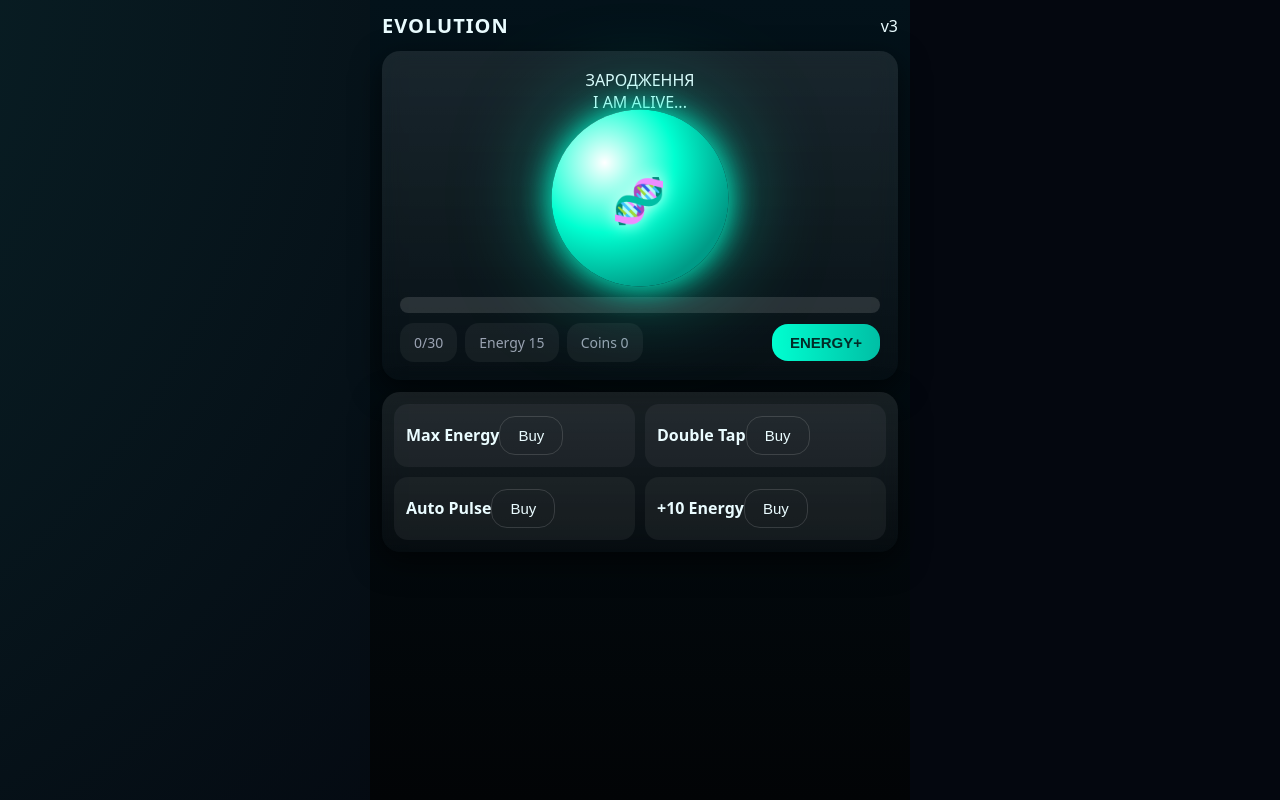
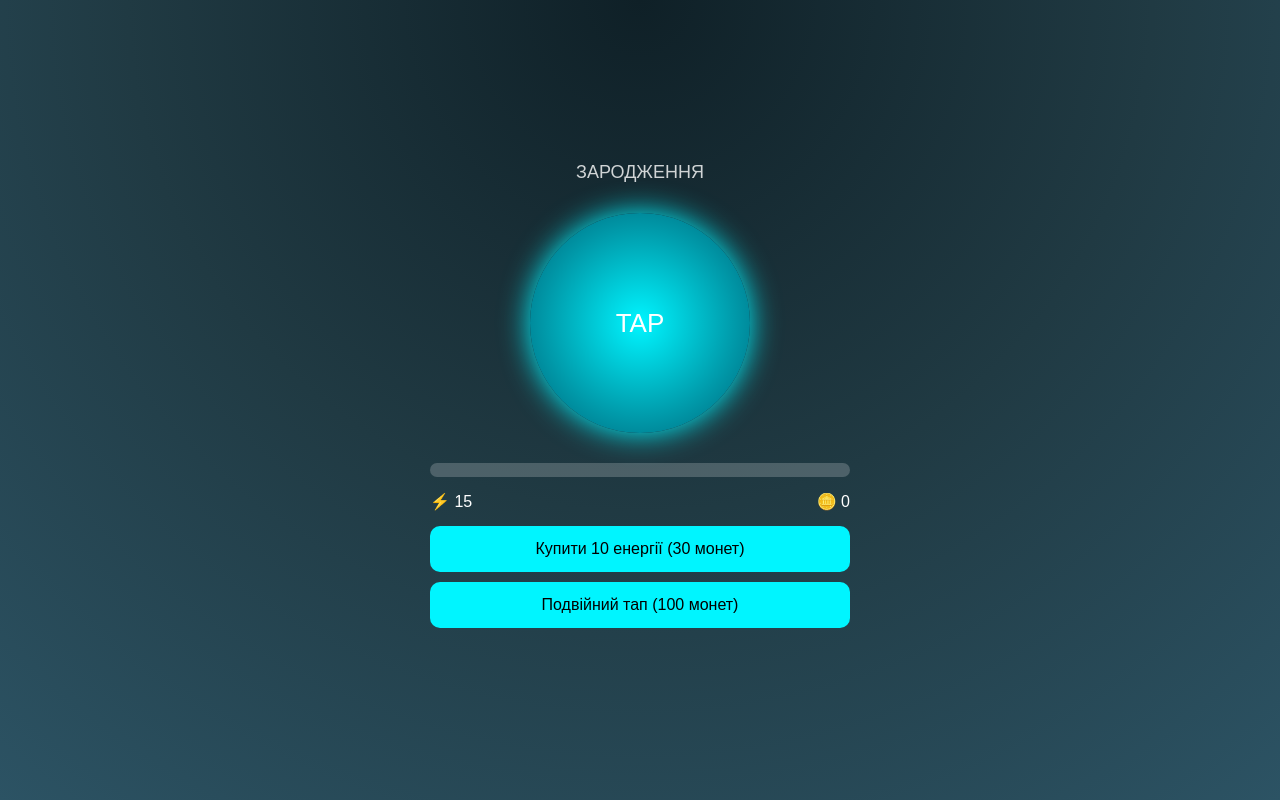
Before and after one commit to Aliina-ai/evolution-game, a plain HTML site: page index.html in a window 1280 px wide. Drawn offline with Linux system fonts and the light colour scheme.

Commit message:
Update index.html

```diff
--- a/index.html
+++ b/index.html
@@ -1,142 +1,171 @@
-<!doctype html>
+<!DOCTYPE html>
 <html lang="uk">
 <head>
-  <meta charset="utf-8" />
-  <meta name="viewport" content="width=device-width,initial-scale=1,maximum-scale=1,user-scalable=no" />
-  <title>EVOLUTION — Neon Clicker</title>
-  <style>
-    :root{--bg:#05070b;--card:#0b0f1a;--accent:#00ffd1;--muted:#9aa3b2;--glass:rgba(255,255,255,0.05)}
-    *{box-sizing:border-box}
-    html,body{height:100%;margin:0;font-family:system-ui;color:#eafcff;overflow:hidden}
+<meta charset="UTF-8">
+<title>EVOLUTION — Phase 0</title>
+<meta name="viewport" content="width=device-width, initial-scale=1.0">
+<style>
+body {
+  margin: 0;
+  font-family: Arial, sans-serif;
+  background: radial-gradient(circle at top, #0f2027, #203a43, #2c5364);
+  color: white;
+  display: flex;
+  justify-content: center;
+  align-items: center;
+  height: 100vh;
+}
 
-    body{background:radial-gradient(circle at 20% 20%, #0b2a2f, #04070f 60%),linear-gradient(120deg, #0a1a3a, #08101f);background-size:200% 200%;animation:bgMove 18s ease infinite}
-    @keyframes bgMove{0%{background-position:0% 50%}50%{background-position:100% 50%}100%{background-position:0% 50%}}
+#game {
+  width: 100%;
+  max-width: 420px;
+  text-align: center;
+  padding: 20px;
+}
 
-    .scene1{background:linear-gradient(180deg,#03121a,#020406)}
-    .scene2{background:linear-gradient(180deg,#022a4a,#010308)}
-    .scene3{background:linear-gradient(180deg,#3a2b02,#050505)}
-    .scene4{background:linear-gradient(180deg,#25023a,#050109)}
-    .scene5{background:linear-gradient(180deg,#02033a,#020106)}
-    .scene6{background:linear-gradient(180deg,#3a3002,#100b01)}
+#level {
+  font-size: 18px;
+  opacity: 0.8;
+}
 
-    .wrap{max-width:540px;margin:0 auto;padding:12px;display:flex;flex-direction:column;gap:12px;min-height:100vh;position:relative;z-index:2}
-    header{display:flex;align-items:center;justify-content:space-between}
-    h1{font-size:20px;margin:0;letter-spacing:1px}
+#orb {
+  width: 220px;
+  height: 220px;
+  border-radius: 50%;
+  margin: 30px auto;
+  background: radial-gradient(circle, #00f5ff, #005f73);
+  box-shadow: 0 0 30px #00f5ff;
+  display: flex;
+  justify-content: center;
+  align-items: center;
+  font-size: 26px;
+  user-select: none;
+}
 
-    .panel{background:linear-gradient(180deg, rgba(255,255,255,0.09), rgba(255,255,255,0.02));backdrop-filter: blur(10px);border-radius:18px;padding:12px;box-shadow:0 10px 30px rgba(0,0,0,0.6)}
+#orb:active {
+  transform: scale(0.95);
+}
 
-    .stage{display:flex;flex-direction:column;align-items:center;justify-content:center;padding:18px;border-radius:18px;position:relative;min-height:300px}
+#progressBar {
+  width: 100%;
+  height: 14px;
+  background: rgba(255,255,255,0.2);
+  border-radius: 10px;
+  overflow: hidden;
+  margin-bottom: 15px;
+}
 
-    .orb{width:170px;height:170px;border-radius:999px;display:flex;align-items:center;justify-content:center;font-weight:800;font-size:30px;letter-spacing:2px;background:radial-gradient(circle at 30% 30%, #ffffff, var(--accent) 40%, #009b87 75%);box-shadow:0 0 30px var(--accent),0 0 90px rgba(0,255,209,0.5);cursor:pointer;user-select:none;animation:pulse 1.8s ease-in-out infinite;transition:transform 0.05s}
-    @keyframes pulse{0%,100%{transform:scale(1)}50%{transform:scale(1.1)}}
+#progressFill {
+  height: 100%;
+  width: 0%;
+  background: linear-gradient(90deg,#00f5ff,#9b5cff);
+}
 
-    .orb span{font-size:42px;filter:drop-shadow(0 0 8px #fff)}
+#stats {
+  display: flex;
+  justify-content: space-between;
+  margin-bottom: 15px;
+}
 
-    .meta{display:flex;gap:10px;align-items:center;justify-content:space-between;flex-wrap:wrap}
-    .stats{display:flex;gap:8px;flex-wrap:wrap}
-    .stat{background:var(--glass);padding:10px 14px;border-radius:14px;font-size:14px;color:var(--muted)}
+button {
+  width: 100%;
+  padding: 14px;
+  background: #00f5ff;
+  border: none;
+  border-radius: 10px;
+  font-size: 16px;
+  margin-bottom: 10px;
+}
 
-    .controls{display:flex;gap:10px}
-    button{background:transparent;border:1px solid rgba(255,255,255,0.14);color:inherit;padding:10px 18px;border-radius:16px;font-size:15px}
-    .primary{background:linear-gradient(90deg,var(--accent),#00bfa5);color:#022c28;border:none;font-weight:700}
-
-    .upgrades{display:grid;grid-template-columns:1fr 1fr;gap:10px}
-    .upgrade{background:rgba(255,255,255,0.05);padding:12px;border-radius:14px}
-
-    .barWrap{height:16px;background:rgba(255,255,255,0.12);border-radius:12px;overflow:hidden;margin-bottom:10px}
-    #progressBar{height:100%;width:0%;background:linear-gradient(90deg,var(--accent),#00bfa5,#00ffd1);box-shadow:0 0 15px var(--accent) inset}
-
-    .shake{animation:shake .45s} @keyframes shake{0%{transform:translateX(0)}25%{transform:translateX(-10px)}50%{transform:translateX(10px)}75%{transform:translateX(-6px)}100%{transform:translateX(0)}}
-
-    .modal{position:fixed;left:0;top:0;width:100%;height:100%;display:none;align-items:center;justify-content:center;background:rgba(0,0,0,0.7);z-index:40}
-    .modal.open{display:flex}
-    .modal .box{width:92%;max-width:420px;background:#050a14;padding:16px;border-radius:16px;text-align:center}
-
-    canvas#fx{position:fixed;inset:0;z-index:1;pointer-events:none}
-
-    @media (max-width:420px){.orb{width:130px;height:130px;font-size:24px}}
-  </style>
+button:disabled {
+  background: #444;
+}
+</style>
 </head>
 <body>
-<canvas id="fx"></canvas>
 
-<audio id="tapSound" src="https://assets.mixkit.co/active_storage/sfx/2568/2568-preview.mp3"></audio>
-<audio id="levelSound" src="https://assets.mixkit.co/active_storage/sfx/1435/1435-preview.mp3"></audio>
+<div id="game">
+  <div id="level">ЗАРОДЖЕННЯ</div>
 
-<div class="wrap scene1" id="wrap">
-<header><h1>EVOLUTION</h1><div>v3</div></header>
+  <div id="orb" onclick="tap()">TAP</div>
 
-<section class="panel stage" id="stage">
-  <div id="levelName"></div>
-  <div id="levelPhrase"></div>
+  <div id="progressBar">
+    <div id="progressFill"></div>
+  </div>
 
-  <div class="orb" id="orb"><span id="orbIcon">🧬</span></div>
+  <div id="stats">
+    <div>⚡ <span id="energy">15</span></div>
+    <div>🪙 <span id="coins">0</span></div>
+  </div>
 
-  <div style="margin-top:14px;width:100%">
-    <div class="barWrap"><div id="progressBar"></div></div>
-    <div class="meta">
-      <div class="stats">
-        <div class="stat" id="progressText"></div>
-        <div class="stat" id="energyText"></div>
-        <div class="stat" id="coinsText"></div>
-      </div>
-      <div class="controls">
-        <button class="primary" id="btnBuyEnergy">ENERGY+</button>
-      </div>
-    </div>
-  </div>
-</section>
-
-<section class="panel">
-<div class="upgrades">
-  <div class="upgrade"><b>Max Energy</b><button id="buyMaxEnergy">Buy</button></div>
-  <div class="upgrade"><b>Double Tap</b><button id="buyDouble">Buy</button></div>
-  <div class="upgrade"><b>Auto Pulse</b><button id="buyAuto">Buy</button></div>
-  <div class="upgrade"><b>+10 Energy</b><button id="buy10Energy">Buy</button></div>
-</div>
-</section>
+  <button onclick="buyEnergy()">Купити 10 енергії (30 монет)</button>
+  <button onclick="doublePower()">Подвійний тап (100 монет)</button>
 </div>
 
-<div class="modal" id="modal"><div class="box"><div id="modalContent"></div><button id="closeModal">OK</button></div></div>
-
 <script>
-const LEVELS=[
-{name:'ЗАРОДЖЕННЯ',phrase:'I AM ALIVE...',need:30,color:'#00ffd1',icon:'🧬',scene:'scene1'},
-{name:'МОРЕ',phrase:'...AND EVOLVING...',need:60,color:'#36c3ff',icon:'🐟',scene:'scene2'},
-{name:'СУХОДІЛ',phrase:'FROM CELL...',need:100,color:'#ffd36a',icon:'🦎',scene:'scene3'},
-{name:'РОЗУМ',phrase:'...TO MIND',need:160,color:'#b28cff',icon:'🧠',scene:'scene4'},
-{name:'КОСМОС',phrase:'JOIN CREATION',need:240,color:'#ff8fb2',icon:'🚀',scene:'scene5'},
-{name:'БОЖЕСТВЕННИЙ',phrase:'I AM THE ALPHA AND THE OMEGA',need:360,color:'#fff0a5',icon:'👁️',scene:'scene6'}];
-
-let state=JSON.parse(localStorage.getItem('evo_v3'))||{coins:0,level:0,progress:0,energy:15,double:false,auto:false};
-
-const orb=document.getElementById('orb');
-const orbIcon=document.getElementById('orbIcon');
-const tapSound=document.getElementById('tapSound');
-const levelSound=document.getElementById('levelSound');
-const wrap=document.getElementById('wrap');
-
-orb.onclick=()=>{
- if(state.energy<=0)return;
- state.progress+=state.double?2:1;
- state.coins++;
- state.energy--;
- tapSound.play();
- fx();
- levelUp();
- save();render();
+let state = JSON.parse(localStorage.getItem('evo_state')) || {
+  level: 0,
+  progress: 0,
+  energy: 15,
+  coins: 0,
+  power: 1
 };
 
-function levelUp(){const lvl=LEVELS[state.level];if(state.progress>=lvl.need){state.progress=0;state.level=Math.min(LEVELS.length-1,state.level+1);levelSound.play();wrap.className='wrap '+LEVELS[state.level].scene;}}
+const levels = [
+  { name: "ЗАРОДЖЕННЯ", need: 50 },
+  { name: "МОРЕ", need: 120 },
+  { name: "СУША", need: 250 },
+  { name: "РОЗУМ", need: 400 },
+  { name: "КОСМОС", need: 700 },
+  { name: "БОЖЕСТВО", need: 1000 }
+];
 
-function render(){const lvl=LEVELS[state.level];orbIcon.textContent=lvl.icon;document.getElementById('levelName').textContent=lvl.name;document.getElementById('levelPhrase').textContent=lvl.phrase;document.getElementById('progressText').textContent=`${state.progress}/${lvl.need}`;document.getElementById('energyText').textContent=`Energy ${state.energy}`;document.getElementById('coinsText').textContent=`Coins ${state.coins}`;document.getElementById('progressBar').style.width=(state.progress/lvl.need*100)+'%';document.documentElement.style.setProperty('--accent',lvl.color)}
+function tap() {
+  if (state.energy <= 0) return alert("Немає енергії!");
+  state.energy--;
+  state.progress += state.power;
+  state.coins += state.power;
 
-function save(){localStorage.setItem('evo_v3',JSON.stringify(state))}
+  if (state.progress >= levels[state.level].need) {
+    state.level++;
+    state.progress = 0;
+    alert("Новий рівень!");
+  }
 
-function fx(){for(let i=0;i<15;i++){particles.push({x:innerWidth/2,y:innerHeight/2,vx:(Math.random()-.5)*7,vy:(Math.random()-.5)*7,l:40})}}
+  save();
+  render();
+}
 
-const c=document.getElementById('fx');const ctx=c.getContext('2d');c.width=innerWidth;c.height=innerHeight;let particles=[];
-function loop(){ctx.clearRect(0,0,c.width,c.height);particles.forEach((p,i)=>{p.x+=p.vx;p.y+=p.vy;p.l--;ctx.fillStyle='white';ctx.fillRect(p.x,p.y,3,3);if(p.l<=0)particles.splice(i,1)});requestAnimationFrame(loop)}loop();
+function buyEnergy() {
+  if (state.coins >= 30) {
+    state.coins -= 30;
+    state.energy += 10;
+    save();
+    render();
+  }
+}
+
+function doublePower() {
+  if (state.coins >= 100 && state.power === 1) {
+    state.coins -= 100;
+    state.power = 2;
+    save();
+    render();
+  }
+}
+
+function render() {
+  document.getElementById('energy').innerText = state.energy;
+  document.getElementById('coins').innerText = state.coins;
+  document.getElementById('level').innerText = levels[state.level].name;
+
+  let percent = (state.progress / levels[state.level].need) * 100;
+  document.getElementById('progressFill').style.width = percent + "%";
+}
+
+function save() {
+  localStorage.setItem('evo_state', JSON.stringify(state));
+}
 
 render();
 </script>
```
